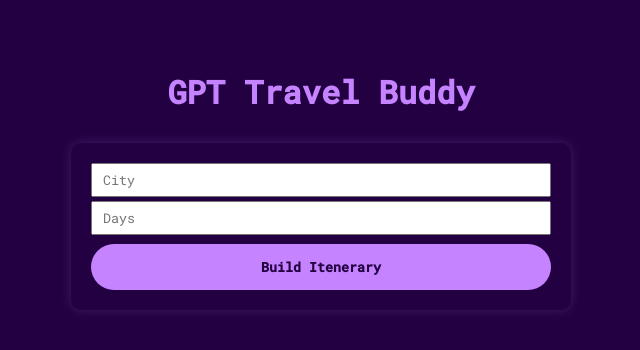
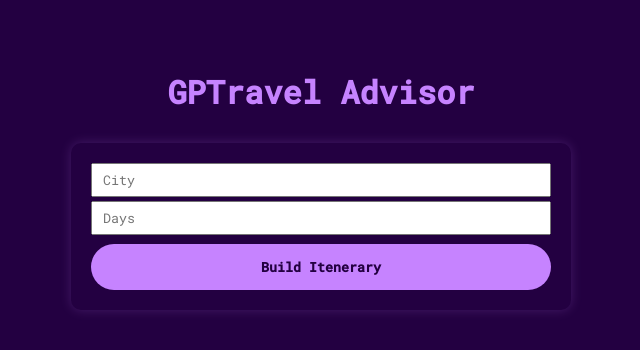
Before and after one commit to FiveMachine/GPT-TravelApp, a Next.js app: page / in a window 1280 px wide. Shown: the top 350 px of the page, without its empty margins (319-959 px from the left). Built offline with nearby package versions, Linux system fonts and the light colour scheme.

Commit message:
updated title

```diff
--- a/app/page.tsx
+++ b/app/page.tsx
@@ -57,7 +57,7 @@ export default function Home() {
   return (
     <main>
       <div style={styles.container}>
-        <h1 style={styles.header}>GPT Travel Buddy</h1>
+        <h1 style={styles.header}>GPTravel Advisor</h1>
         <div style={styles.formContainer}>
           <input style={styles.input}  placeholder="City" onChange={e => setRequest(request => ({
             ...request, city: e.target.value
```
